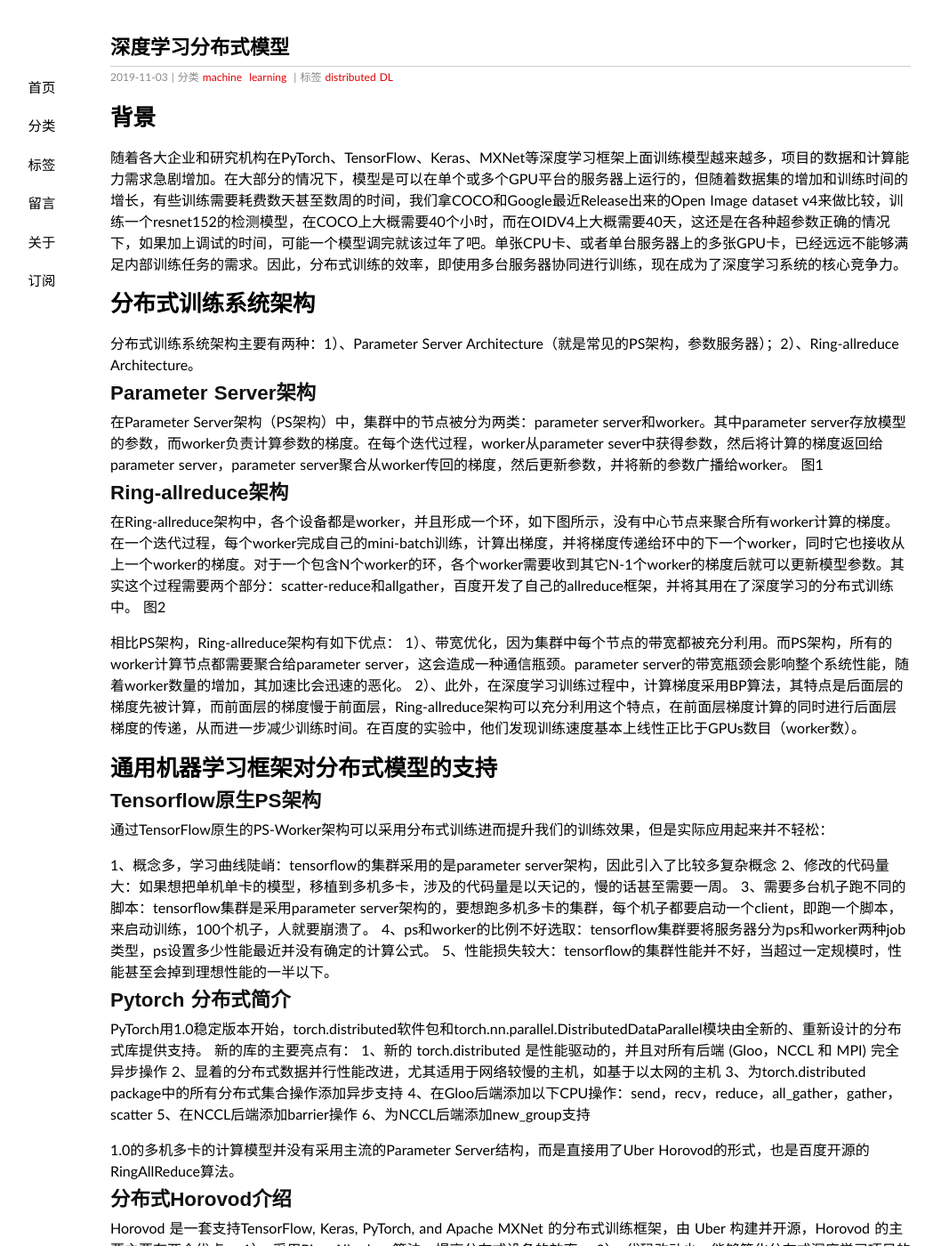
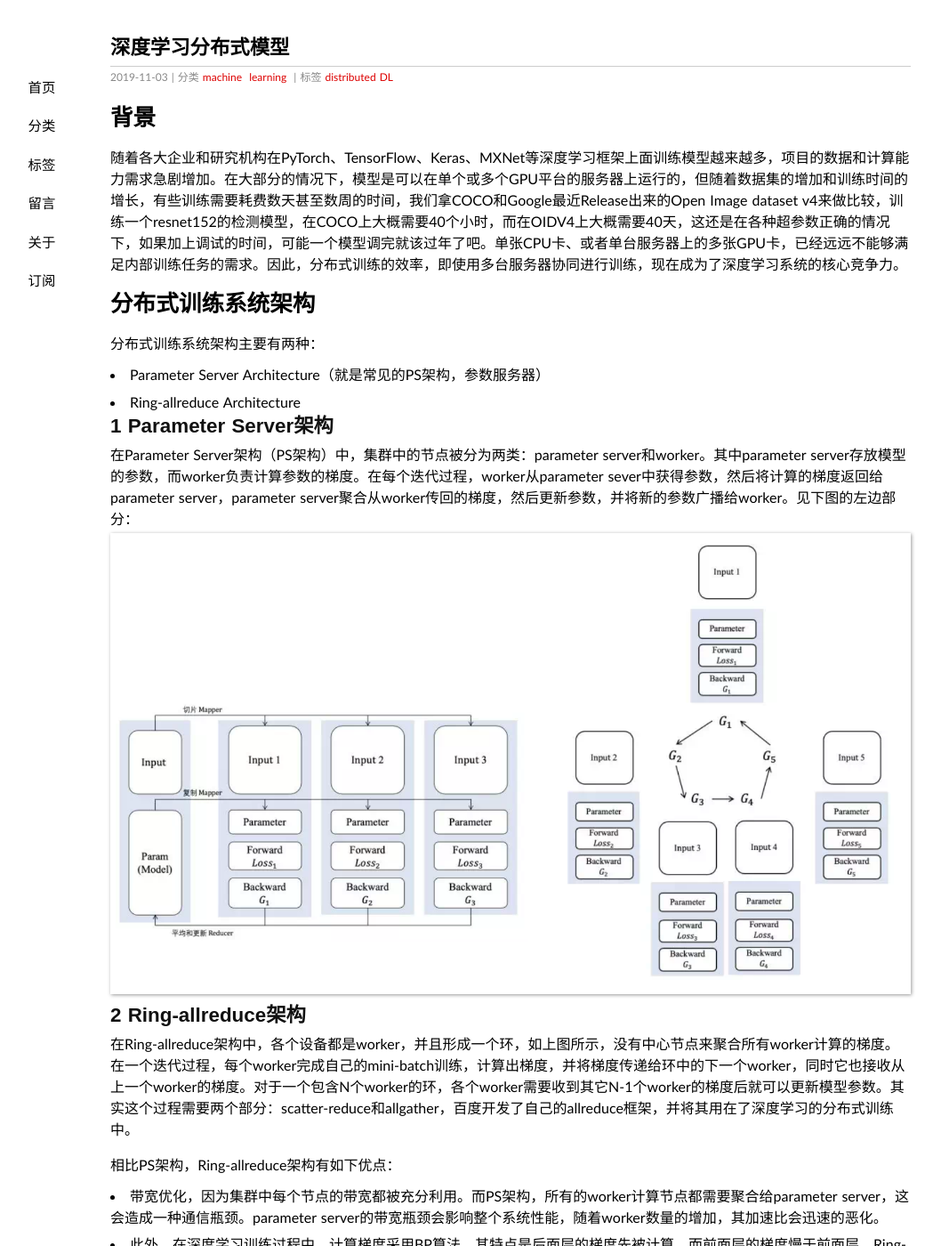
Before and after one commit to goyas/goyas.github.io, a Jekyll site: the page built from _posts/2019-11-03-deep-learning.md, in a window 1280 px wide and 1400 px high. Shown: the whole window at 89% size, without its empty margins (66-1124 px from the left). Built offline with Jekyll 4.4.1, drawn with Linux system fonts in a browser that asks for light colours; some web fonts are replaced; some of the changed text lies outside the part shown.

Commit message:
update 2019-11-03-deep-learning.md

```diff
--- a/_posts/2019-11-03-deep-learning.md
+++ b/_posts/2019-11-03-deep-learning.md
@@ -10,52 +10,54 @@ excerpt: 深度学习分布式模型概述
 随着各大企业和研究机构在PyTorch、TensorFlow、Keras、MXNet等深度学习框架上面训练模型越来越多，项目的数据和计算能力需求急剧增加。在大部分的情况下，模型是可以在单个或多个GPU平台的服务器上运行的，但随着数据集的增加和训练时间的增长，有些训练需要耗费数天甚至数周的时间，我们拿COCO和Google最近Release出来的Open Image dataset v4来做比较，训练一个resnet152的检测模型，在COCO上大概需要40个小时，而在OIDV4上大概需要40天，这还是在各种超参数正确的情况下，如果加上调试的时间，可能一个模型调完就该过年了吧。单张CPU卡、或者单台服务器上的多张GPU卡，已经远远不能够满足内部训练任务的需求。因此，分布式训练的效率，即使用多台服务器协同进行训练，现在成为了深度学习系统的核心竞争力。
 
 # 分布式训练系统架构
-分布式训练系统架构主要有两种：1）、Parameter Server Architecture（就是常见的PS架构，参数服务器）；2）、Ring-allreduce Architecture。
+分布式训练系统架构主要有两种：
+* Parameter Server Architecture（就是常见的PS架构，参数服务器）
+* Ring-allreduce Architecture
 
-## Parameter Server架构
-在Parameter Server架构（PS架构）中，集群中的节点被分为两类：parameter server和worker。其中parameter server存放模型的参数，而worker负责计算参数的梯度。在每个迭代过程，worker从parameter sever中获得参数，然后将计算的梯度返回给parameter server，parameter server聚合从worker传回的梯度，然后更新参数，并将新的参数广播给worker。
-图1
+## 1 Parameter Server架构
+在Parameter Server架构（PS架构）中，集群中的节点被分为两类：parameter server和worker。其中parameter server存放模型的参数，而worker负责计算参数的梯度。在每个迭代过程，worker从parameter sever中获得参数，然后将计算的梯度返回给parameter server，parameter server聚合从worker传回的梯度，然后更新参数，并将新的参数广播给worker。见下图的左边部分：
+![](/assets/storage/parameter server.png)
 
-## Ring-allreduce架构
-在Ring-allreduce架构中，各个设备都是worker，并且形成一个环，如下图所示，没有中心节点来聚合所有worker计算的梯度。在一个迭代过程，每个worker完成自己的mini-batch训练，计算出梯度，并将梯度传递给环中的下一个worker，同时它也接收从上一个worker的梯度。对于一个包含N个worker的环，各个worker需要收到其它N-1个worker的梯度后就可以更新模型参数。其实这个过程需要两个部分：scatter-reduce和allgather，百度开发了自己的allreduce框架，并将其用在了深度学习的分布式训练中。
-图2
+## 2 Ring-allreduce架构
+在Ring-allreduce架构中，各个设备都是worker，并且形成一个环，如上图所示，没有中心节点来聚合所有worker计算的梯度。在一个迭代过程，每个worker完成自己的mini-batch训练，计算出梯度，并将梯度传递给环中的下一个worker，同时它也接收从上一个worker的梯度。对于一个包含N个worker的环，各个worker需要收到其它N-1个worker的梯度后就可以更新模型参数。其实这个过程需要两个部分：scatter-reduce和allgather，百度开发了自己的allreduce框架，并将其用在了深度学习的分布式训练中。
+
 
 相比PS架构，Ring-allreduce架构有如下优点：
-1）、带宽优化，因为集群中每个节点的带宽都被充分利用。而PS架构，所有的worker计算节点都需要聚合给parameter server，这会造成一种通信瓶颈。parameter server的带宽瓶颈会影响整个系统性能，随着worker数量的增加，其加速比会迅速的恶化。
-2）、此外，在深度学习训练过程中，计算梯度采用BP算法，其特点是后面层的梯度先被计算，而前面层的梯度慢于前面层，Ring-allreduce架构可以充分利用这个特点，在前面层梯度计算的同时进行后面层梯度的传递，从而进一步减少训练时间。在百度的实验中，他们发现训练速度基本上线性正比于GPUs数目（worker数）。
+* 带宽优化，因为集群中每个节点的带宽都被充分利用。而PS架构，所有的worker计算节点都需要聚合给parameter server，这会造成一种通信瓶颈。parameter server的带宽瓶颈会影响整个系统性能，随着worker数量的增加，其加速比会迅速的恶化。
+* 此外，在深度学习训练过程中，计算梯度采用BP算法，其特点是后面层的梯度先被计算，而前面层的梯度慢于前面层，Ring-allreduce架构可以充分利用这个特点，在前面层梯度计算的同时进行后面层梯度的传递，从而进一步减少训练时间。在百度的实验中，他们发现训练速度基本上线性正比于GPUs数目（worker数）。
 
 
 # 通用机器学习框架对分布式模型的支持
 ## Tensorflow原生PS架构
 通过TensorFlow原生的PS-Worker架构可以采用分布式训练进而提升我们的训练效果，但是实际应用起来并不轻松：
 
-1、概念多，学习曲线陡峭：tensorflow的集群采用的是parameter server架构，因此引入了比较多复杂概念
-2、修改的代码量大：如果想把单机单卡的模型，移植到多机多卡，涉及的代码量是以天记的，慢的话甚至需要一周。
-3、需要多台机子跑不同的脚本：tensorflow集群是采用parameter server架构的，要想跑多机多卡的集群，每个机子都要启动一个client，即跑一个脚本，来启动训练，100个机子，人就要崩溃了。
-4、ps和worker的比例不好选取：tensorflow集群要将服务器分为ps和worker两种job类型，ps设置多少性能最近并没有确定的计算公式。
-5、性能损失较大：tensorflow的集群性能并不好，当超过一定规模时，性能甚至会掉到理想性能的一半以下。
+1. 概念多，学习曲线陡峭：tensorflow的集群采用的是parameter server架构，因此引入了比较多复杂概念
+2. 修改的代码量大：如果想把单机单卡的模型，移植到多机多卡，涉及的代码量是以天记的，慢的话甚至需要一周。
+3. 需要多台机子跑不同的脚本：tensorflow集群是采用parameter server架构的，要想跑多机多卡的集群，每个机子都要启动一个client，即跑一个脚本，来启动训练，100个机子，人就要崩溃了。
+4. ps和worker的比例不好选取：tensorflow集群要将服务器分为ps和worker两种job类型，ps设置多少性能最近并没有确定的计算公式。
+5. 性能损失较大：tensorflow的集群性能并不好，当超过一定规模时，性能甚至会掉到理想性能的一半以下。
 
-## Pytorch 分布式简介
+## Pytorch分布式简介
 PyTorch用1.0稳定版本开始，torch.distributed软件包和torch.nn.parallel.DistributedDataParallel模块由全新的、重新设计的分布式库提供支持。
 新的库的主要亮点有：
-1、新的 torch.distributed 是性能驱动的，并且对所有后端 (Gloo，NCCL 和 MPI) 完全异步操作
-2、显着的分布式数据并行性能改进，尤其适用于网络较慢的主机，如基于以太网的主机
-3、为torch.distributed  package中的所有分布式集合操作添加异步支持
-4、在Gloo后端添加以下CPU操作：send，recv，reduce，all_gather，gather，scatter
-5、在NCCL后端添加barrier操作
-6、为NCCL后端添加new_group支持
+1. 新的 torch.distributed 是性能驱动的，并且对所有后端 (Gloo，NCCL 和 MPI) 完全异步操作
+2. 显着的分布式数据并行性能改进，尤其适用于网络较慢的主机，如基于以太网的主机
+3. 为torch.distributed  package中的所有分布式集合操作添加异步支持
+4. 在Gloo后端添加以下CPU操作：send，recv，reduce，all_gather，gather，scatter
+5. 在NCCL后端添加barrier操作
+6. 为NCCL后端添加new_group支持
 
 1.0的多机多卡的计算模型并没有采用主流的Parameter Server结构，而是直接用了Uber Horovod的形式，也是百度开源的RingAllReduce算法。
 
 ## 分布式Horovod介绍
 Horovod 是一套支持TensorFlow, Keras, PyTorch, and Apache MXNet 的分布式训练框架，由 Uber 构建并开源，Horovod 的主要主要有两个优点：
-1）、采用Ring-Allreduce算法，提高分布式设备的效率；
-2）、代码改动少，能够简化分布式深度学习项目的启动与运行。
+1. 采用Ring-Allreduce算法，提高分布式设备的效率；
+2. 代码改动少，能够简化分布式深度学习项目的启动与运行。
 
 Horovod 是一个兼容主流计算框架的分布式机器学习训练框架，主要基于的算法是 AllReduce。
 使用 horovod 有一定的侵入性，代码需要一定的修改才能变成适配分布式训练，但是有一个好处就是适配的成本不高，并且 horovod 提供的各种框架的支持可以让 horovod 比较好的在各个框架的基础上使用，他支持 tensorflow/keras/mxnet/pytorch，MPI 的实现也有很多，比如 OpenMPI 还有 Nvidia 的 NCCL，还有 facebook 的 gloo，他们都实现了一种并行计算的通信和计算方式。而且 horovod 的本身的实现也很简单。
 
-
+参考文献：
 https://eng.uber.com/horovod/
 https://www.aiuai.cn/aifarm740.html
 https://zhuanlan.zhihu.com/p/40578792
```
Also changed, not shown: assets/storage/parameter server.png (added).
